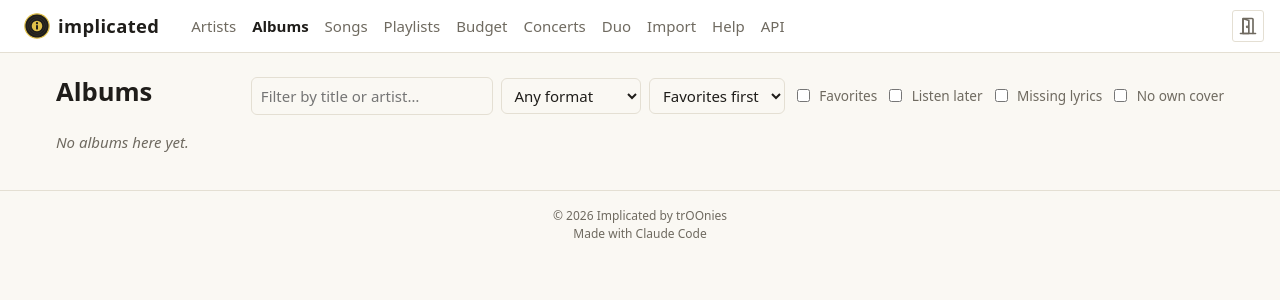
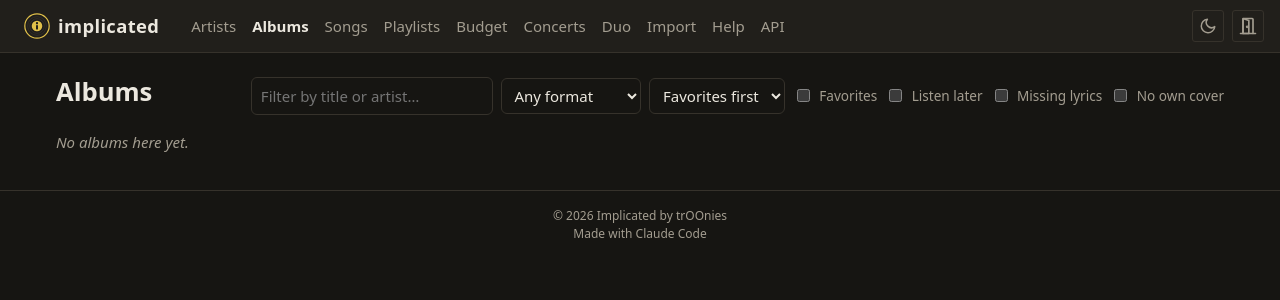
Before and after one commit to trOOnies/implicated, a FastAPI app: page /albums in a window 1280 px wide. Shown: the top 300 px of the page. Run offline with FastAPI, Linux system fonts and the light colour scheme; data that the repository does not hold is empty.

Commit message:
Open in dark mode, with a moon/sun button to switch
implicated starts in dark mode whatever the system says. A button left
of Exit shows a moon in dark mode and a sun in light mode, switches
between them, and the browser remembers the pick, applied before the
page shows.

Co-Authored-By: Claude Opus 5.5 <noreply@anthropic.com>

```diff
--- a/src/implicated/web/static/style.css
+++ b/src/implicated/web/static/style.css
@@ -11,11 +11,11 @@
   --fav: #c2185b;
   --artist-bg: .13;
   --radius: 10px;
-  color-scheme: light dark;
+  color-scheme: light;
 }
 
-@media (prefers-color-scheme: dark) {
-  :root {
+/* Dark mode, the default: base.html sets it, and the header's moon/sun button switches. */
+:root[data-theme="dark"] {
   --bg: #161512;
   --surface: #211f1b;
   --text: #ece8df;
@@ -27,7 +27,7 @@
   --warn: #f0b45a;
   --fav: #f48fb1;
   --artist-bg: .2;
-  }
+  color-scheme: dark;
 }
 
 * { box-sizing: border-box; }
@@ -61,9 +61,9 @@ p { margin: .25rem 0; }
 .site-header nav a { color: var(--muted); }
 .site-header nav [aria-current] { color: var(--text); font-weight: 600; }
 /* Pinned to the top right corner whatever the width; plain, to stay out of the way */
-.site-header { position: relative; padding-right: 4rem; flex-wrap: wrap; row-gap: .5rem; }
+.site-header { position: relative; padding-right: 6.5rem; flex-wrap: wrap; row-gap: .5rem; }
 .site-header nav { flex-wrap: wrap; }
-.site-header .exit {
+.site-header .exit, .site-header .theme {
   position: absolute;
   top: .6rem;
   right: 1rem;
@@ -78,7 +78,12 @@ p { margin: .25rem 0; }
   border-radius: 3px;
   color: var(--muted);
 }
-.site-header .exit:hover, .site-header .exit:focus-visible { color: var(--text); border-color: var(--muted); }
+.site-header .exit:hover, .site-header .exit:focus-visible,
+.site-header .theme:hover, .site-header .theme:focus-visible { color: var(--text); border-color: var(--muted); }
+/* Left of Exit: the moon in dark mode, the sun in light mode. */
+.site-header .theme { right: 3.5rem; }
+.site-header .theme .sun, :root[data-theme="dark"] .site-header .theme .moon { display: block; }
+.site-header .theme .moon, :root[data-theme="dark"] .site-header .theme .sun { display: none; }
 .goodbye { max-width: 32rem; margin: 4rem auto; text-align: center; }
 
 main { max-width: 1200px; margin: 0 auto; padding: 1.5rem 1rem 2rem; }
--- a/src/implicated/web/templates/base.html
+++ b/src/implicated/web/templates/base.html
@@ -1,11 +1,14 @@
 <!doctype html>
-<html lang="en">
+<html lang="en" data-theme="dark">
 <head>
   <meta charset="utf-8">
   <meta name="viewport" content="width=device-width, initial-scale=1">
   {# Let htmx swap 422 responses so forms can show their validation errors. #}
   <meta name="htmx-config" content='{"responseHandling": [{"code": "204", "swap": false}, {"code": "[23]..", "swap": true}, {"code": "422", "swap": true}, {"code": "[45]..", "swap": false, "error": true}]}'>
   <title>{% block title %}implicated{% endblock %} · implicated</title>
+  {# Dark mode unless you picked light with the header's sun/moon button; read before the page
+     shows, so it never flashes the other theme. #}
+  <script>try { if (localStorage.getItem("theme") === "light") document.documentElement.dataset.theme = "light"; } catch {}</script>
   <link rel="icon" type="image/svg+xml" href="{{ url_for('static', path='favicon.svg') }}">
   <link rel="stylesheet" href="{{ asset('style.css') }}">
   <script src="{{ url_for('static', path='htmx.min.js') }}" defer></script>
@@ -34,6 +37,11 @@
       <a href="/help" {% if active == 'help' %}aria-current="page"{% endif %}>Help</a>
       <a href="/docs">API</a>
     </nav>
+    <button type="button" class="theme" title="Switch to light mode" aria-label="Dark mode" aria-pressed="true"
+            onclick="toggleTheme(this)">
+      <svg class="moon" viewBox="0 0 24 24" width="18" height="18" fill="none" stroke="currentColor" stroke-width="2" stroke-linecap="round" stroke-linejoin="round" aria-hidden="true"><path d="M21 12.8A9 9 0 1 1 11.2 3a7 7 0 0 0 9.8 9.8z"/></svg>
+      <svg class="sun" viewBox="0 0 24 24" width="18" height="18" fill="none" stroke="currentColor" stroke-width="2" stroke-linecap="round" aria-hidden="true"><circle cx="12" cy="12" r="4"/><path d="M12 2v2M12 20v2M4.9 4.9l1.4 1.4M17.7 17.7l1.4 1.4M2 12h2M20 12h2M4.9 19.1l1.4-1.4M17.7 6.3l1.4-1.4"/></svg>
+    </button>
     <button type="button" class="exit" hx-post="/exit" hx-target="body" hx-swap="innerHTML"
             hx-confirm="Save and exit? Everything you changed is already saved. This closes the window and stops the server."
             title="Save and exit" aria-label="Save and exit">
@@ -43,6 +51,21 @@
   <main>
     {% block content %}{% endblock %}
   </main>
+  <script>
+    // The header's dark mode button: the moon shows in dark mode, the sun in light mode.
+    function showTheme(button) {
+      const dark = document.documentElement.dataset.theme === "dark";
+      button.setAttribute("aria-pressed", String(dark));
+      button.title = dark ? "Switch to light mode" : "Switch to dark mode";
+    }
+    function toggleTheme(button) {
+      const theme = document.documentElement.dataset.theme === "dark" ? "light" : "dark";
+      document.documentElement.dataset.theme = theme;
+      try { localStorage.setItem("theme", theme); } catch {}
+      showTheme(button);
+    }
+    document.querySelectorAll(".site-header .theme").forEach(showTheme);
+  </script>
   <footer class="site-footer">
     <p>© 2026 Implicated by trOOnies</p>
     <p>Made with Claude Code</p>
--- a/src/implicated/web/templates/help/_index.html
+++ b/src/implicated/web/templates/help/_index.html
@@ -3,7 +3,7 @@
             ('songs', 'Songs'), ('playlists', 'Playlists'), ('tier-lists', 'Tier List'),
             ('budget', 'Budget'),
             ('concerts', 'Concerts'), ('live-play', 'Live Play'), ('duo', 'Duo'),
-            ('import', 'Import'), ('exit', 'Exit')],
+            ('import', 'Import'), ('dark-mode', 'Dark mode'), ('exit', 'Exit')],
   'actions': [('favorite', 'Favorite'), ('rating', 'Rating'), ('listen-later', 'Listen later'),
               ('log-a-listen', 'Log a listen'), ('sorting', 'Sorting'),
               ('edit-and-delete', 'Edit and delete'), ('song-lengths', 'Song lengths')],
--- a/src/implicated/web/templates/help/pages.html
+++ b/src/implicated/web/templates/help/pages.html
@@ -192,6 +192,9 @@
       the inbox is empty again; delete archives there once you no longer need them (you are asked
       first). The page also downloads a backup or an export of your library (see
       <a href="/help/backups">Backups and exports</a>).</dd>
+      <dt id="dark-mode">🌙 Dark mode</dt>
+      <dd>implicated starts in dark mode. The moon at the top right, left of Exit, switches to
+      light mode, and the sun switches back; the browser remembers your pick.</dd>
       <dt id="exit">🚪 Exit</dt>
       <dd>The door at the top right closes implicated: confirm, and the window closes (if the
       browser lets it) and the server stops. Everything is saved as you go.</dd>
```
Also changed, not shown: tests/test_web.py (+9 -0 lines), README.md. Lines whose indentation alone changed are shown as unchanged.
